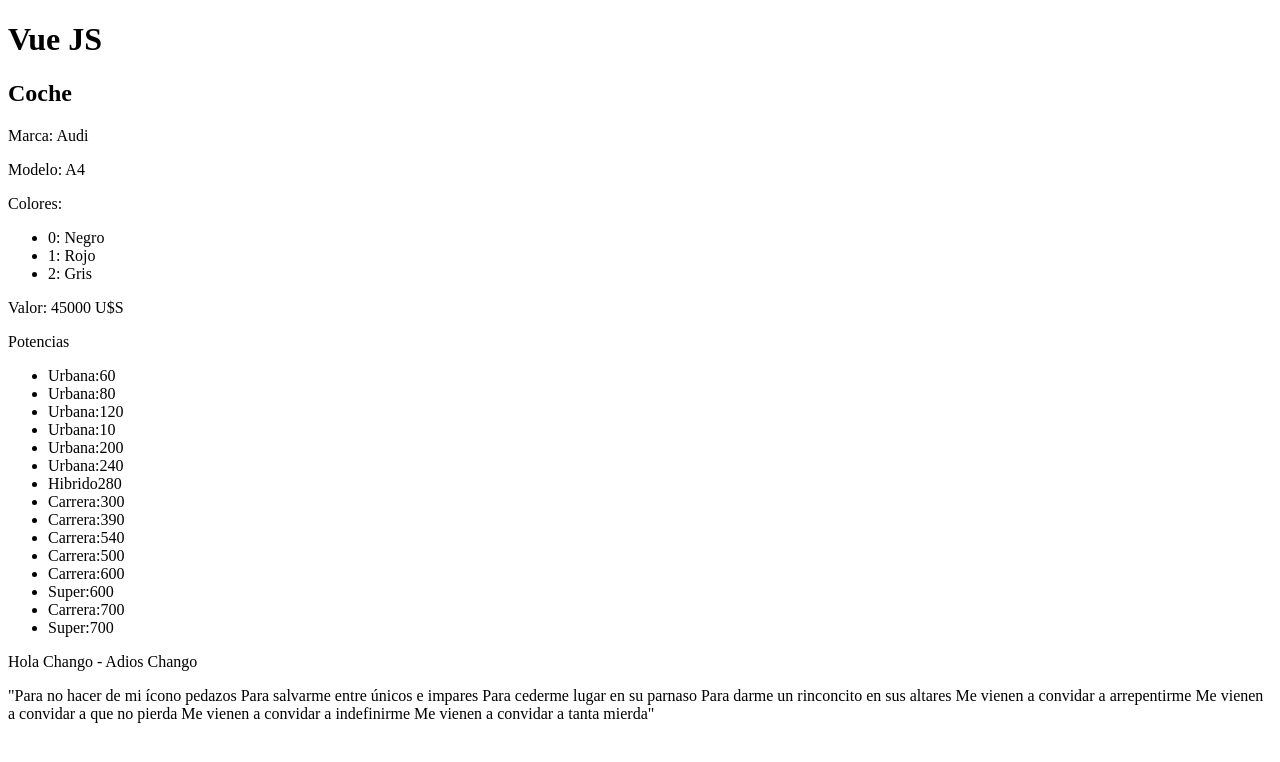
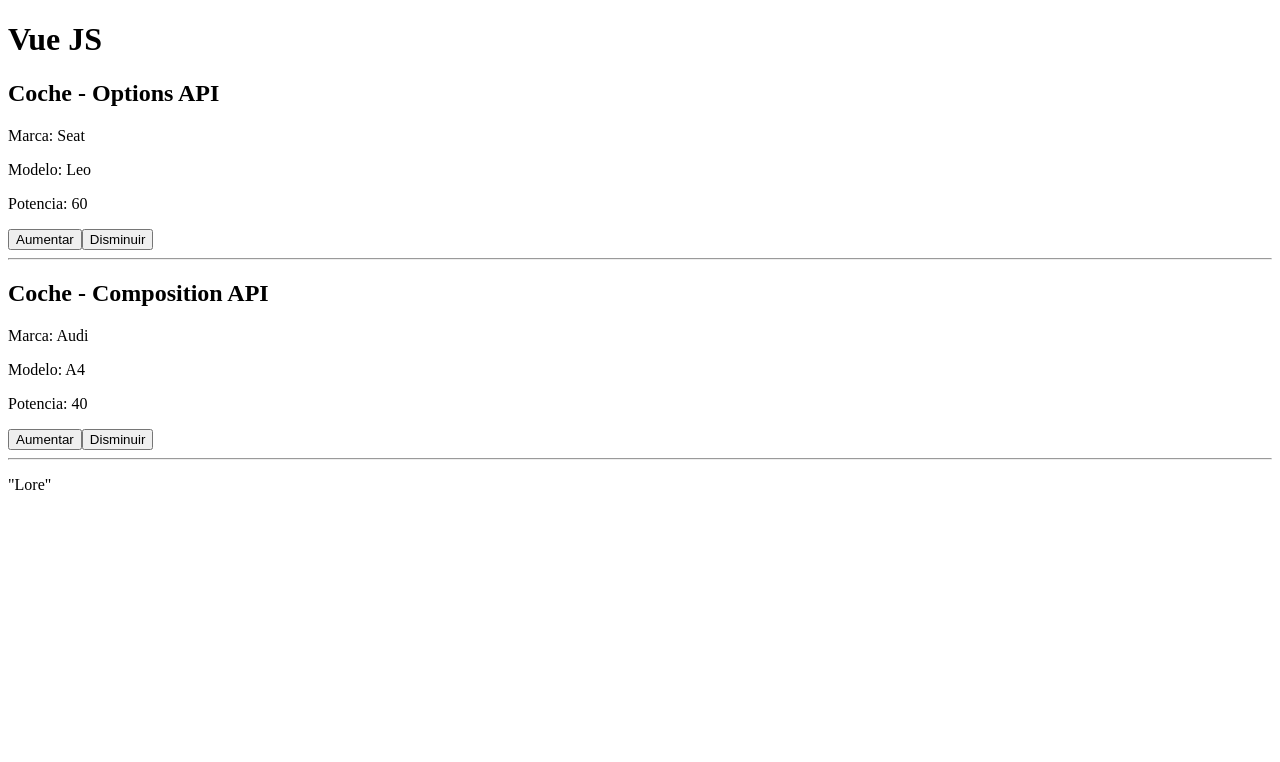
Before and after one commit to Pheobhe/ProyVue, a Vue app: page / in a window 1280 px wide. Shown: the top 762 px of the page. Built offline with nearby package versions, Linux system fonts and the light colour scheme.

Commit message:
constantes y variables umento y disminucion velocidades v14,15,y 16

```diff
--- a/src/App.vue
+++ b/src/App.vue
@@ -1,23 +1,23 @@
 <template lang="">
     <div>
         <h1> Vue JS </h1>
-        <Car />
-
+        <CarOptions />
+        <hr />
+        <CarComposition />
+        <hr />
+      <!--<Car /> -->
     </div>
-   <p>"Para no hacer de mi ícono pedazos
-Para salvarme entre únicos e impares
-Para cederme lugar en su parnaso
-Para darme un rinconcito en sus altares
-Me vienen a convidar a arrepentirme
-Me vienen a convidar a que no pierda
-Me vienen a convidar a indefinirme
-Me vienen a convidar a tanta mierda" </p>
+   <p>"Lore" </p>
 </template>
 <script>
-import Car from "./components/Car"
+// import Car from "./components/Car"
+import CarComposition from "./components/CarComposition"
+import CarOptions from "./components/CarOptions"
 export default {
     components: {
-        Car,
+        CarComposition,
+        CarOptions,
+        // Car,
     }
 }
 </script>
--- /dev/null
+++ b/src/components/CarComposition.vue
@@ -0,0 +1,46 @@
+<template lang="">
+
+  <h2>Coche  - Composition API</h2>
+    <p>Marca: {{brand}}</p>
+    <p>Modelo: {{model}}</p>
+    <p>Potencia: {{power}}</p>
+    <button @click="upPower(20)"> Aumentar</button>
+    <button @click="downPower(300)"> Disminuir</button>
+</template>
+
+<script>
+import{ref} from "vue";
+export default{
+setup() {
+  const brand ="Audi";
+  const model = "A4";
+  //onst power = 50;
+  let power = ref(40);
+
+  const upPower = (newPower) => {
+  //  console.log("Aumentar potencia...");
+    //console.log(power);
+    //power.value++;
+    power.value = power.value + newPower;
+    console.log(power.value);
+    //power++;
+  };
+  const downPower = (newPower) => {
+  //console.log("Bajar potencia..." + newPower);
+  power.value--;
+  };
+
+return{
+    brand,
+    model,
+    power,
+    upPower,
+    downPower,
+  };
+},
+};
+</script>
+
+  <style lang="">
+
+  </style>
--- /dev/null
+++ b/src/components/CarOptions.vue
@@ -0,0 +1,35 @@
+<template lang="">
+
+      <h2>Coche  - Options API</h2>
+        <p>Marca: {{brand}}</p>
+        <p>Modelo: {{model}}</p>
+        <p>Potencia: {{power}}</p>
+        <button @click="upPower(50)"> Aumentar</button>
+        <button @click="downPower"> Disminuir</button>
+
+  </template>
+
+  <script>
+  export default{
+    data() {
+      return{
+      brand: "Seat",
+      model: "Leo",
+      power: 60,
+      };
+    } ,
+    methods: {
+      upPower(newPower) {
+        console.log("Aumentar Potencia");
+        console.log(this.power);
+        //this.power = this.power +1;
+       // this.power++;
+        this.power = this.power + newPower;
+      },
+      downPower(){
+        console.log("Disminuir Potencia");
+        this.power--;
+      }
+    },
+  };
+  </script>
```
